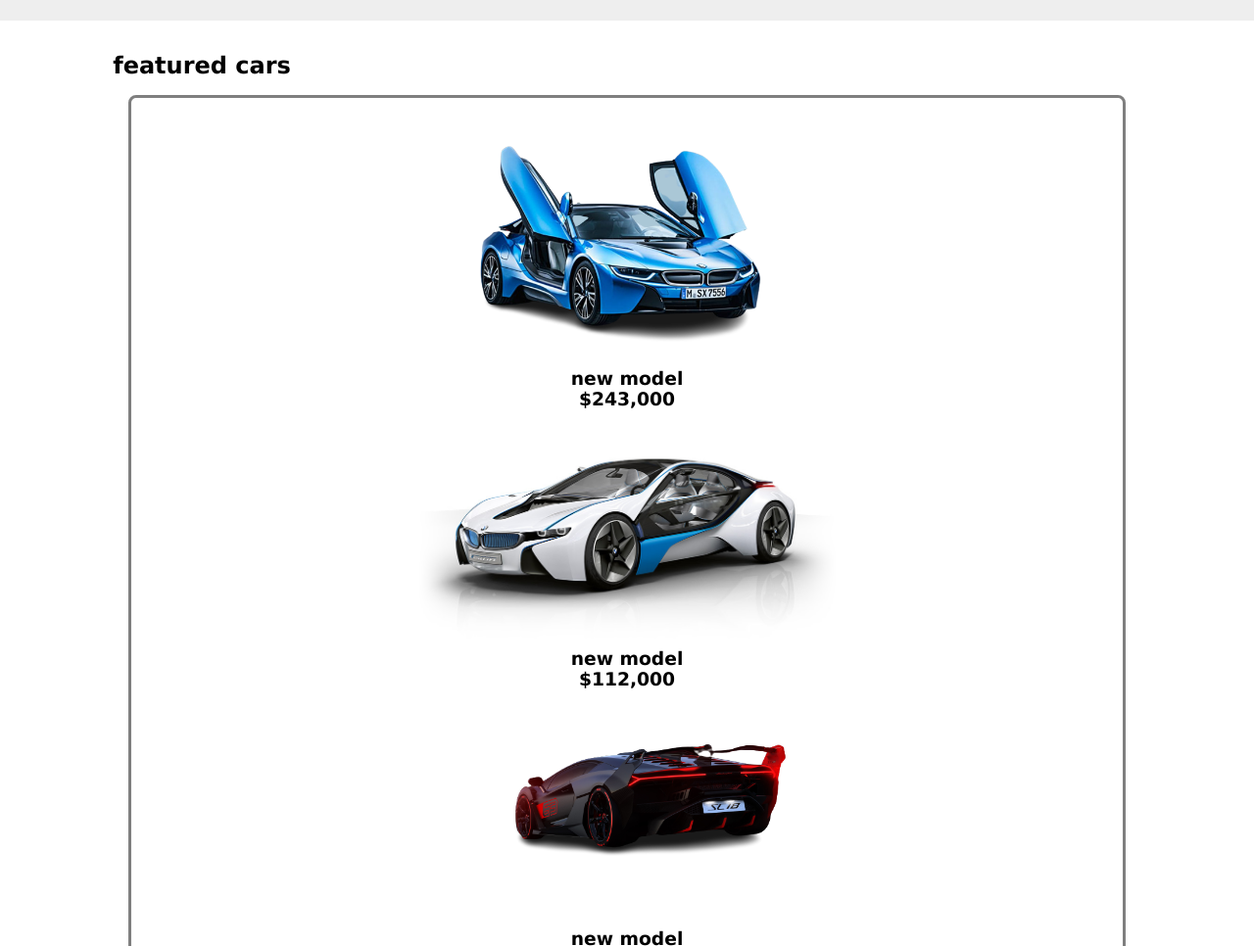
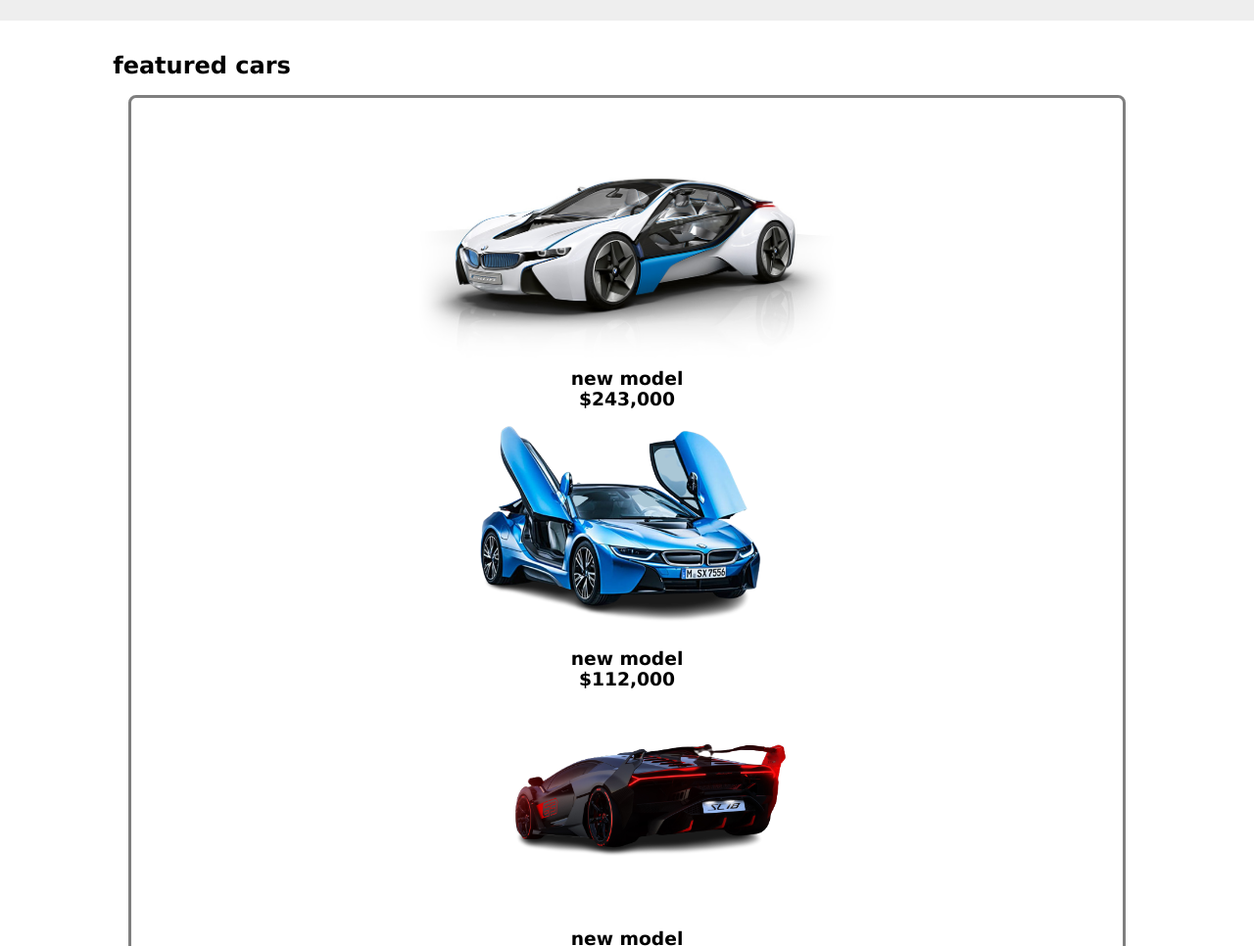
Before and after one commit to Mohamedshiimow143/my-project, a plain HTML site: page index.html in a window 1280 px wide. Shown: the part 1020-1986 px from the top of the page at 98% size. Drawn offline with Linux system fonts and the light colour scheme; files whose address does not match are found by name.

Commit message:
Images ka waala badalay

```diff
--- a/index.html
+++ b/index.html
@@ -87,14 +87,14 @@
 
             <div class="swiper-slide box">
                 <!-- <img src="image/car-1.png" alt=""> -->
-                <img src="C:\Users\MOHAZ _ DIAZ\Desktop\car website\car_images\pc_car.png">
+                <img src="car_images/pcc_car.jpg">
                 <h3>new model</h3>
                 <h3>$243,000</h3>
-                <img src="C:\Users\MOHAZ _ DIAZ\Desktop\car website\car_images\pcc_car.jpg">
+                <img src="car_images/pc_car.png">
                 <h3>new model</h3>
                 <h3>$112,000</h3>
                 <!-- <a href="#" class="btn">check out</a> -->
-                <img src="C:\Users\MOHAZ _ DIAZ\Desktop\car website\car_images\bg_car.png">
+                <img src="car_images/bg_car.png">
                 <!-- <div class="content"> -->
                     <h3>new model</h3>
                     <h3>$231,000</h3>
```
